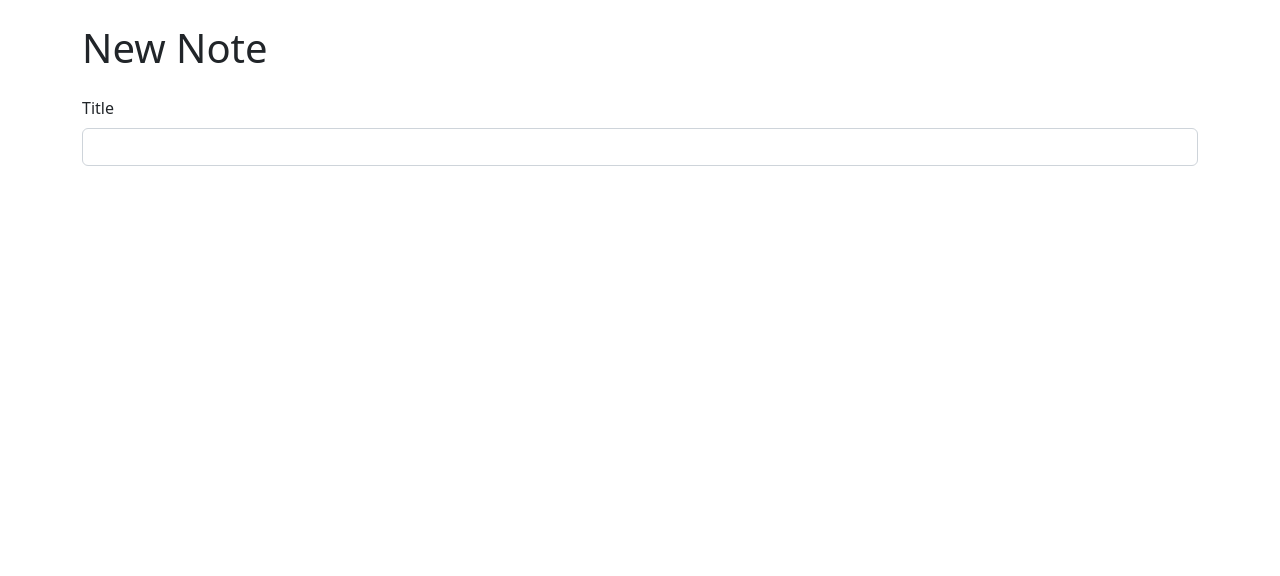
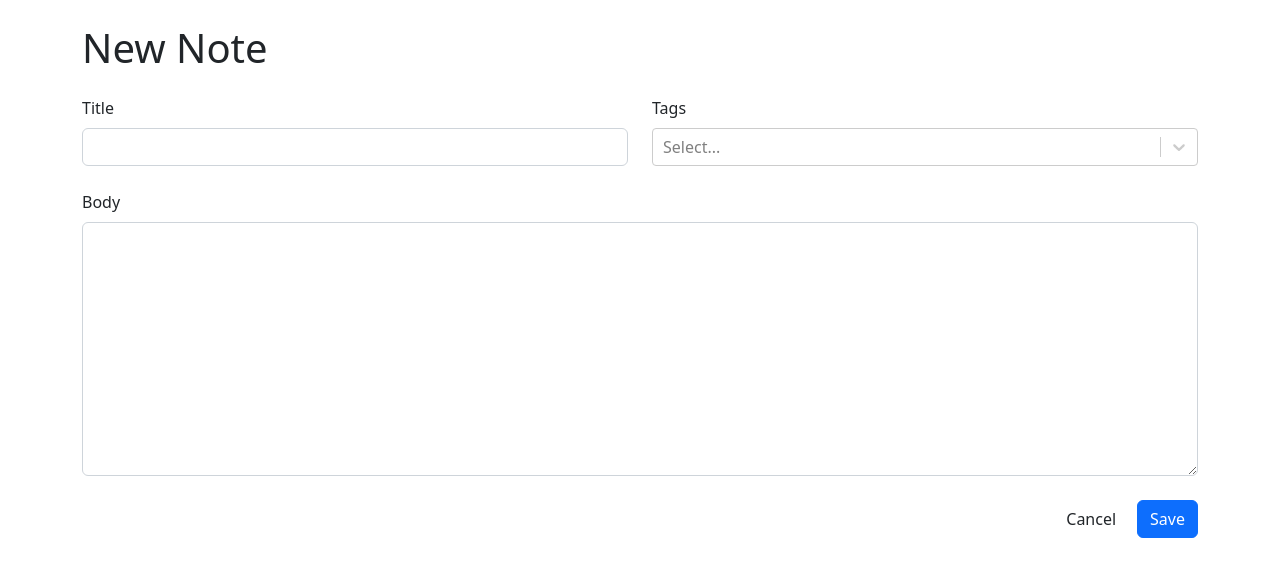
Before and after one commit to Rahmanism/Notes, a React (Create React App) app: page /new in a window 1280 px wide. Shown: the top 576 px of the page. Built offline with nearby package versions, Linux system fonts and the light colour scheme.

Commit message:
WIP: complete new note form

```diff
--- a/package.json
+++ b/package.json
@@ -12,6 +12,7 @@
     "react-dom": "^18.2.0",
     "react-router-dom": "^6.8.2",
     "react-scripts": "5.0.1",
+    "react-select": "^5.7.0",
     "web-vitals": "^2.1.4"
   },
   "scripts": {
--- a/src/NewNote.js
+++ b/src/NewNote.js
@@ -1,10 +1,14 @@
 import { NoteForm } from "./NoteForm"
 
 export function NewNote() {
+  function submit(note) {
+    console.log("new note:", note)
+  }
+
   return (
     <>
       <h1 className="mb-4">New Note</h1>
-      <NoteForm />
+      <NoteForm onSubmit={submit} />
     </>
   )
 }
--- a/src/NoteForm.js
+++ b/src/NoteForm.js
@@ -1,17 +1,69 @@
-import { Col, Form, Row, Stack } from "react-bootstrap";
+import { useRef, useState } from "react"
+import { Button, Col, Form, Row, Stack } from "react-bootstrap"
+import { Link } from "react-router-dom"
+import CreatableReactSelect from "react-select/creatable"
 
-export function NoteForm() {
+export function NoteForm({ onSubmit }) {
+  const titleRef = useRef(null)
+  const markdownRef = useRef(null)
+  const [selectedTags, setSelectedTags] = useState([])
+
+  function handleSubmit(e) {
+    e.preventDefault()
+    const note = {
+      title: titleRef.current.value,
+      markdown: markdownRef.current.value,
+      tags: selectedTags,
+    }
+    console.log("💻💻💻", note)
+    if (onSubmit) {
+      onSubmit(note)
+    }
+  }
+
   return (
-    <Form>
+    <Form onSubmit={handleSubmit}>
       <Stack gap={4}>
         <Row>
           <Col>
             <Form.Group controlId="title">
               <Form.Label>Title</Form.Label>
-              <Form.Control required />
+              <Form.Control ref={titleRef} required />
+            </Form.Group>
+          </Col>
+          <Col>
+            <Form.Group controlId="tags">
+              <Form.Label>Tags</Form.Label>
+              <CreatableReactSelect
+                isMulti
+                value={selectedTags.map((tag) => {
+                  return { label: tag.label, value: tag.id }
+                })}
+                onChange={(tags) => {
+                  setSelectedTags(
+                    tags.map((tag) => {
+                      return { label: tag.label, id: tag.value }
+                    })
+                  )
+                }}
+              />
             </Form.Group>
           </Col>
         </Row>
+        <Form.Group controlId="markdown">
+          <Form.Label>Body</Form.Label>
+          <Form.Control ref={markdownRef} required as="textarea" rows={10} />
+        </Form.Group>
+        <Stack direction="horizontal" gap={2} className="justify-content-end">
+          <Link to="..">
+            <Button type="button" variant="outlined-secondary">
+              Cancel
+            </Button>
+          </Link>
+          <Button type="submit" variant="primary">
+            Save
+          </Button>
+        </Stack>
       </Stack>
     </Form>
   )
```
Also changed, not shown: 1 other file (tests, documents, lock files or other folders).
